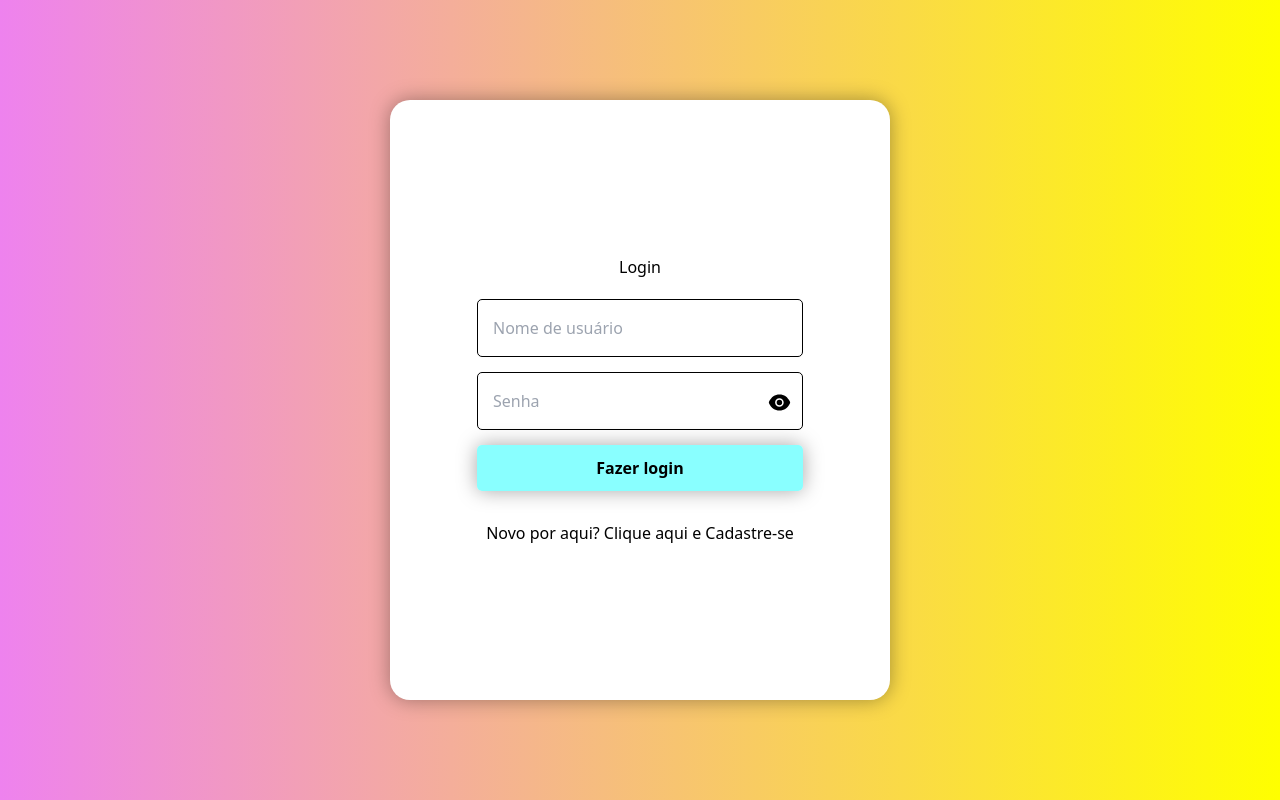
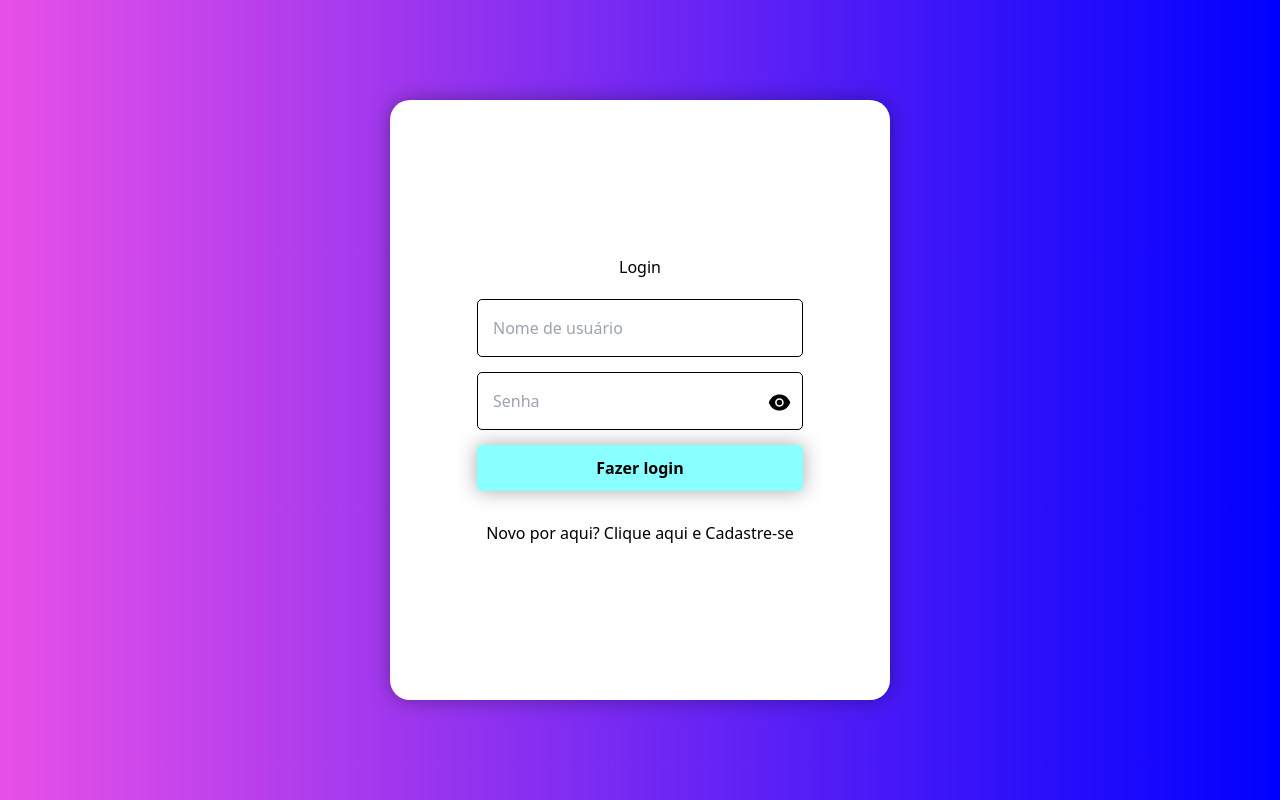
Before and after one commit to nando-castro/desafio-sharenergy-2023-01, a React (Vite) app in the folder front/: page / in a window 1280 px wide. Built offline with nearby package versions, Linux system fonts and the light colour scheme.

Commit message:
fix: settings responsiveness

```diff
--- a/front/src/components/clients/Clients.tsx
+++ b/front/src/components/clients/Clients.tsx
@@ -259,10 +259,10 @@ const Container = styled.main`
 const Content = styled.div`
   width: 100%;
   height: auto;
-  border: 1px solid #000;
   display: flex;
   align-items: center;
   justify-content: center;
+  border: 1px solid green;
 
   div {
     width: 100%;
@@ -294,4 +294,12 @@ const Content = styled.div`
       width: 100px;
     }
   }
+
+  @media (max-width: 467px) {
+    display: block;
+    main {
+      width: 100%;
+      flex-direction: row;
+    }
+  }
 `;
--- a/front/src/pages/Home.tsx
+++ b/front/src/pages/Home.tsx
@@ -25,7 +25,7 @@ export function Home() {
   }, []);
 
   return (
-    <main className="h-screen w-full flex justify-center items-center  bg-gradient-to-r from-blue-300  to-pink-500">
+    <main className="h-screen w-full flex justify-center items-center  bg-gradient-to-r from-pink-400  to-blue-600">
       <div className="w-full h-screen flex flex-col md:w-3/5 md:h-4/6 bg-white md:shadow-2xl md:rounded-2xl md:flex-none  md:flex-row">
         <div className="md:w-28 md:h-full flex md:flex-col w-full h-28 flex-row">
           <Card
--- a/front/src/pages/Login.tsx
+++ b/front/src/pages/Login.tsx
@@ -87,7 +87,7 @@ export const Container = styled.main`
   justify-content: center;
   align-items: center;
 
-  background-image: linear-gradient(to right, violet, yellow);
+  background-image: linear-gradient(to right, #e750e7, blue);
 
   @media (max-width: 600px) {
   }
--- a/front/src/pages/Register.tsx
+++ b/front/src/pages/Register.tsx
@@ -94,7 +94,7 @@ export const Container = styled.main`
   justify-content: center;
   align-items: center;
 
-  background-image: linear-gradient(to right, violet, yellow);
+  background-image: linear-gradient(to right, #e750e7, blue);
 
   @media (max-width: 600px) {
   }
```
